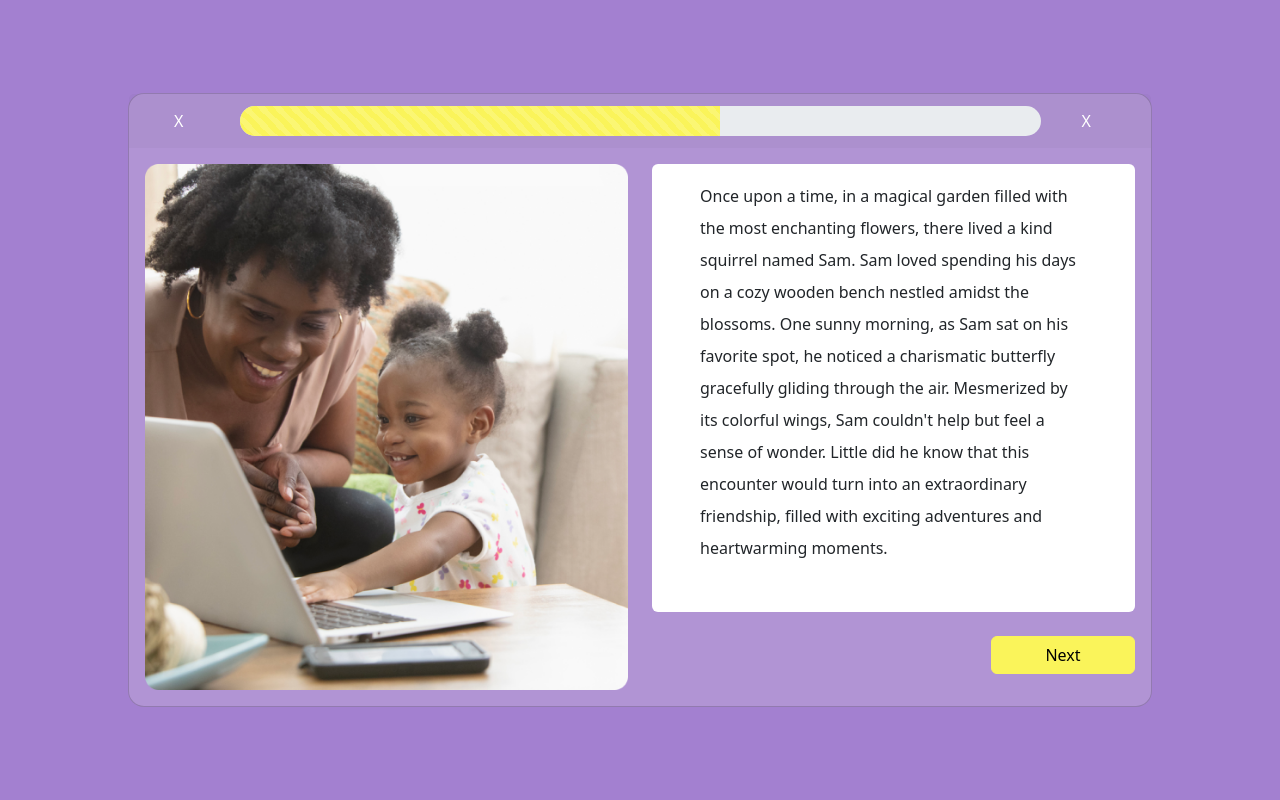
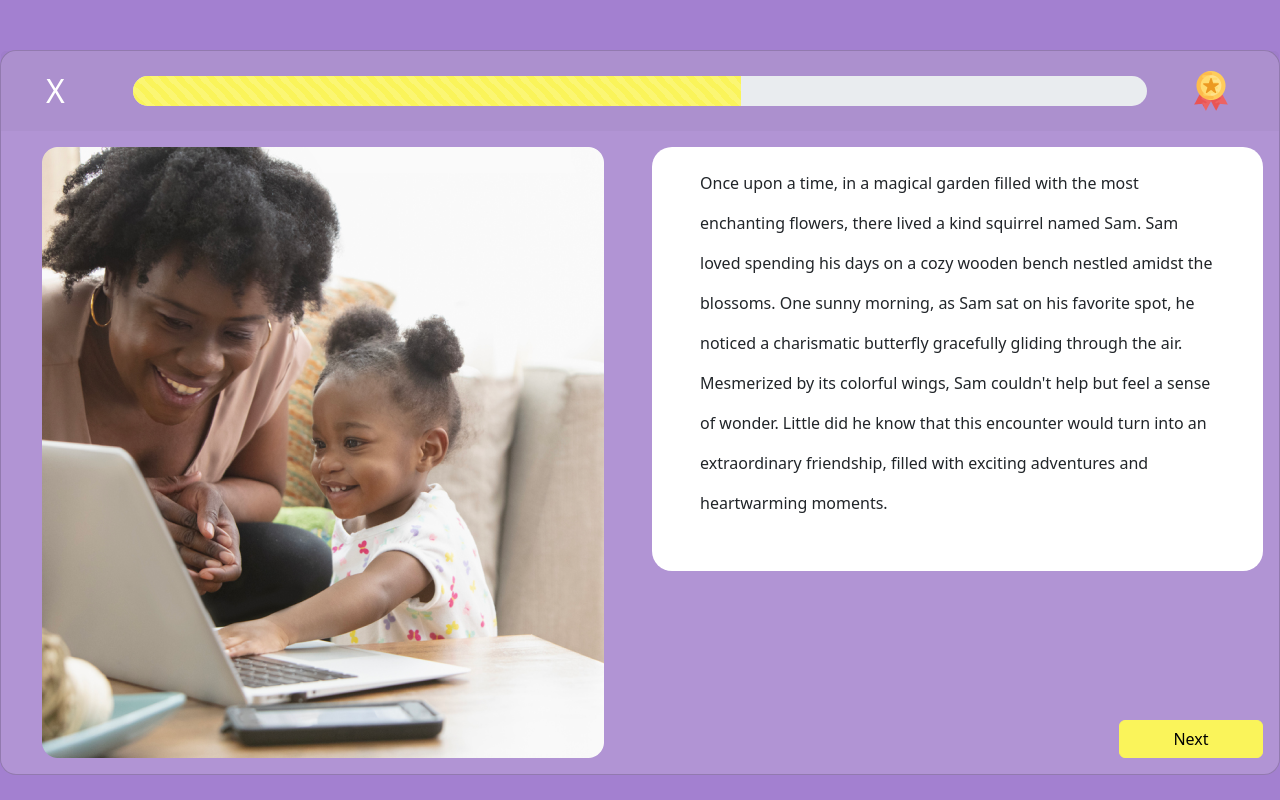
Before and after one commit to Anuntayaice/artyapp-project, a React (Create React App) app: page /exercises in a window 1280 px wide. Built offline with nearby package versions, Linux system fonts and the light colour scheme.

Commit message:
parse img src / ex card done

```diff
--- a/src/Pages/Exercises.js
+++ b/src/Pages/Exercises.js
@@ -3,7 +3,7 @@ import ExCard from "../components/cards/ExCard";
 const Exercises = () => {
   return (
     <div className="bg-secondary d-flex align-items-center justify-content-center vh-100">
-      <ExCard />
+      <ExCard imageSrc="loginpic.png" />
     </div>
   );
 };
--- a/src/components/cards/ExCard.js
+++ b/src/components/cards/ExCard.js
@@ -1,20 +1,29 @@
 import React from "react";
 import { Card, Button, Row, Col, Image } from "react-bootstrap";
 import ProgressBar from "react-bootstrap/ProgressBar";
-const ExCard = () => {
+const ExCard = ({ imageSrc }) => {
   return (
     <Card
-      className="text-center "
+      className="text-center mt-4"
       style={{
-        maxWidth: "64rem",
+        maxWidth: "80rem",
+        minWidth: "75em",
+        maxHeight: "48rem",
         borderRadius: "16px",
         backgroundColor: "rgba(232, 230, 230, 0.2)",
       }}
     >
-      <Card.Header className="border-0 d-flex justify-content-center align-items-center">
+      <Card.Header
+        className="border-0 d-flex justify-content-center align-items-center"
+        style={{ height: "5em" }}
+      >
         <Row className="w-100 align-content-center align-items-center">
           <Col xs={1} className="text-start px-3">
-            <Button variant="link" className="text-white text-decoration-none">
+            <Button
+              variant="link"
+              className="text-white text-decoration-none "
+              style={{ fontSize: "2em" }}
+            >
               X
             </Button>
           </Col>
@@ -26,10 +35,8 @@ const ExCard = () => {
               style={{ height: "30px", borderRadius: "20px" }}
             />
           </Col>
-          <Col xs={1} className="text-start px-3">
-            <Button variant="link" className="text-white text-decoration-none">
-              X
-            </Button>
+          <Col xs={1} className="px-3">
+            <Image src="medal.png" />
           </Col>
         </Row>
       </Card.Header>
@@ -37,12 +44,12 @@ const ExCard = () => {
         <Row>
           <Col>
             {" "}
-            <Image src="loginpic.png" fluid />
+            <Image src={imageSrc} fluid />
           </Col>
           <Col className="d-flex flex-column">
             <Card
-              className="px-5 text-start pt-3 pb-5 border-0"
-              style={{ lineHeight: "2" }}
+              className="px-5 text-start pt-3 pb-5 border-0 mb-3"
+              style={{ lineHeight: "2.5", borderRadius: "20px" }}
             >
               Once upon a time, in a magical garden filled with the most
               enchanting flowers, there lived a kind squirrel named Sam. Sam
@@ -54,7 +61,7 @@ const ExCard = () => {
               turn into an extraordinary friendship, filled with exciting
               adventures and heartwarming moments.
             </Card>
-            <Button className="align-self-end mt-4" style={{ width: "9em" }}>
+            <Button className="align-self-end mt-auto" style={{ width: "9em" }}>
               Next
             </Button>
           </Col>
```
